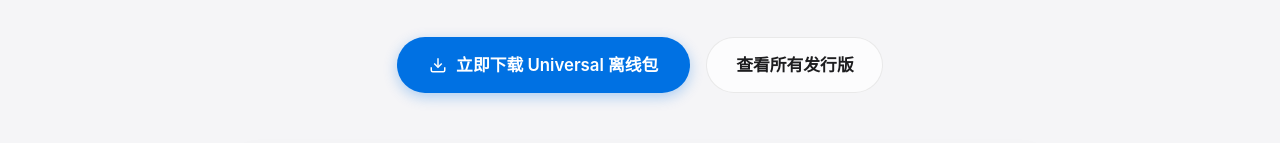
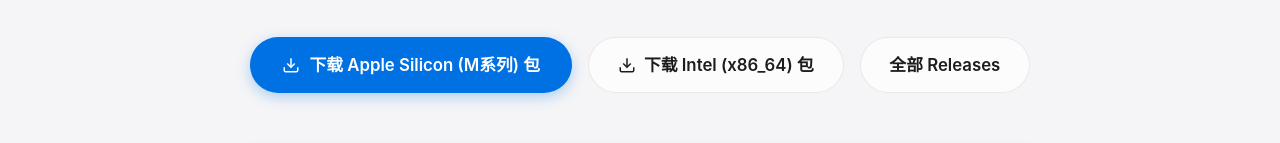
Before and after one commit to jixiaoyong/RightPlus-App, a plain HTML site: page index.html in a window 1280 px wide. Shown: the part 441-584 px from the top of the page. Drawn offline with Linux system fonts and the light colour scheme.

Commit message:
docs: 更新下载入口为独立 arm64 和 x86_64 按钮并添加页面预览图

```diff
--- a/index.html
+++ b/index.html
@@ -421,10 +421,18 @@
           <polyline points="7 10 12 15 17 10"></polyline>
           <line x1="12" y1="15" x2="12" y2="3"></line>
         </svg>
-        <span>立即下载 Universal 离线包</span>
+        <span>下载 Apple Silicon (M系列) 包</span>
+      </a>
+      <a href="https://github.com/jixiaoyong/RightPlus-App/releases/latest" class="btn-secondary">
+        <svg width="18" height="18" viewBox="0 0 24 24" fill="none" stroke="currentColor" stroke-width="2">
+          <path d="M21 15v4a2 2 0 0 1-2 2H5a2 2 0 0 1-2-2v-4"></path>
+          <polyline points="7 10 12 15 17 10"></polyline>
+          <line x1="12" y1="15" x2="12" y2="3"></line>
+        </svg>
+        <span>下载 Intel (x86_64) 包</span>
       </a>
       <a href="https://github.com/jixiaoyong/RightPlus-App/releases" class="btn-secondary">
-        <span>查看所有发行版</span>
+        <span>全部 Releases</span>
       </a>
     </div>
   </section>
```
Also changed, not shown: assets/landing-preview.png (added).
